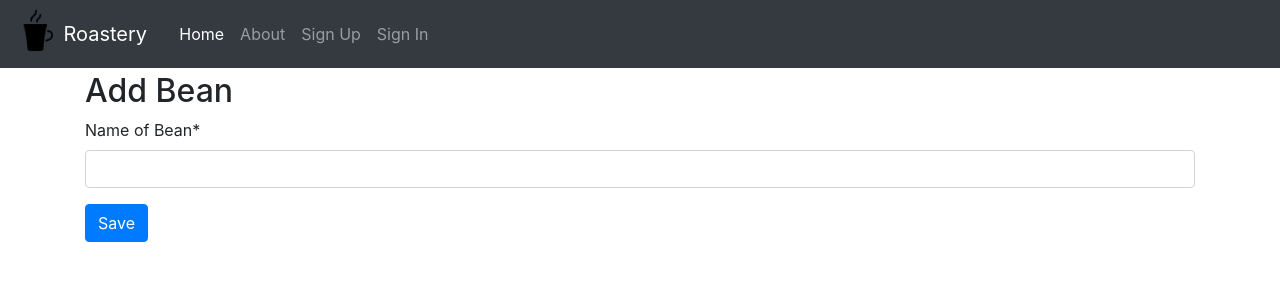
After one commit to kylehorton33/roastery, a Django app: page /coffee/beans/add/ in a window 1280 px wide. The commit adds this page. Shown: the top 300 px of the page. Run offline with Django 3.2, Linux system fonts and the light colour scheme; some libraries are stand-ins or nearby versions.

Commit message:
Start coffee app. Implement Bean model, create/list/detail view and templates

```diff
--- a/config/settings/base.py
+++ b/config/settings/base.py
@@ -76,6 +76,7 @@ THIRD_PARTY_APPS = [
 LOCAL_APPS = [
     "roastery.users.apps.UsersConfig",
     # Your stuff: custom apps go here
+    "roastery.coffee.apps.CoffeeConfig",
 ]
 # https://docs.djangoproject.com/en/dev/ref/settings/#installed-apps
 INSTALLED_APPS = DJANGO_APPS + THIRD_PARTY_APPS + LOCAL_APPS
--- a/config/urls.py
+++ b/config/urls.py
@@ -16,6 +16,7 @@ urlpatterns = [
     path("users/", include("roastery.users.urls", namespace="users")),
     path("accounts/", include("allauth.urls")),
     # Your stuff: custom urls includes go here
+    path("coffee/", include("roastery.coffee.urls", namespace="coffee")),
 ] + static(settings.MEDIA_URL, document_root=settings.MEDIA_ROOT)
 
 
--- a/requirements/base.txt
+++ b/requirements/base.txt
@@ -5,6 +5,7 @@ argon2-cffi==21.1.0  # https://github.com/hynek/argon2_cffi
 whitenoise==5.3.0  # https://github.com/evansd/whitenoise
 redis==3.5.3  # https://github.com/andymccurdy/redis-py
 hiredis==2.0.0  # https://github.com/redis/hiredis-py
+django-autoslug==1.9.8 # https://github.com/justinmayer/django-autoslug/
 
 # Django
 # ------------------------------------------------------------------------------
--- /dev/null
+++ b/roastery/coffee/admin.py
@@ -0,0 +1,6 @@
+from django.contrib import admin
+
+from .models import Bean
+
+# Register your models here.
+admin.site.register(Bean)
--- /dev/null
+++ b/roastery/coffee/apps.py
@@ -0,0 +1,5 @@
+from django.apps import AppConfig
+
+
+class CoffeeConfig(AppConfig):
+    name = "roastery.coffee"
--- /dev/null
+++ b/roastery/coffee/models.py
@@ -0,0 +1,18 @@
+from autoslug import AutoSlugField
+from django.db import models
+from django.urls import reverse
+from model_utils.models import TimeStampedModel
+
+
+class Bean(TimeStampedModel):
+    name = models.CharField("Name of Bean", max_length=255)
+    slug = AutoSlugField(
+        "Bean Address", unique=True, always_update=False, populate_from="name"
+    )
+
+    def __str__(self):
+        return self.name
+
+    def get_absolute_url(self):
+        """Return absolute URL to the Cheese Detail page."""
+        return reverse("coffee:bean-detail", kwargs={"slug": self.slug})
--- /dev/null
+++ b/roastery/coffee/urls.py
@@ -0,0 +1,14 @@
+from django.urls import path
+
+from . import views
+
+app_name = "coffee"
+urlpatterns = [
+    path(route="beans/", view=views.BeanListView.as_view(), name="bean-list"),
+    path(route="beans/add/", view=views.BeanCreateView.as_view(), name="bean-add"),
+    path(
+        route="beans/<slug:slug>",
+        view=views.BeanDetailView.as_view(),
+        name="bean-detail",
+    ),
+]
--- /dev/null
+++ b/roastery/coffee/views.py
@@ -0,0 +1,16 @@
+from django.views.generic import CreateView, DetailView, ListView
+
+from .models import Bean
+
+
+class BeanListView(ListView):
+    model = Bean
+
+
+class BeanDetailView(DetailView):
+    model = Bean
+
+
+class BeanCreateView(CreateView):
+    model = Bean
+    fields = ["name"]
--- /dev/null
+++ b/roastery/templates/coffee/bean_form.html
@@ -0,0 +1,13 @@
+{% extends 'base.html' %}
+{% load crispy_forms_tags %}
+
+{% block title %}Add Bean | Roastery{% endblock title %}
+
+{% block content %}
+<h2>Add Bean</h2>
+<form method="post" action="{% url 'coffee:bean-add' %}">
+    {% csrf_token %}
+    {{ form|crispy }}
+    <button type="submit" class="btn btn-primary">Save</button>
+</form>
+{% endblock content %}
--- a/roastery/templates/pages/home.html
+++ b/roastery/templates/pages/home.html
@@ -5,7 +5,7 @@
 <hr>
 <h5>View latest:</h5>
 <ul>
-    <li><a href="#TODO">Beans</a></li>
+    <li><a href="{% url 'coffee:bean-list' %}">Beans</a></li>
     <li><a href="#TODO">Roasts</a></li>
     <li><a href="#TODO">Extraction</a></li>
 </ul>
```
Also changed, not shown: roastery/templates/coffee/bean_detail.html (added, +9 -0 lines), roastery/templates/coffee/bean_list.html (added, +16 -0 lines), roastery/coffee/__init__.py (added), roastery/coffee/migrations/0001_initial.py (added), roastery/coffee/migrations/__init__.py (added).
